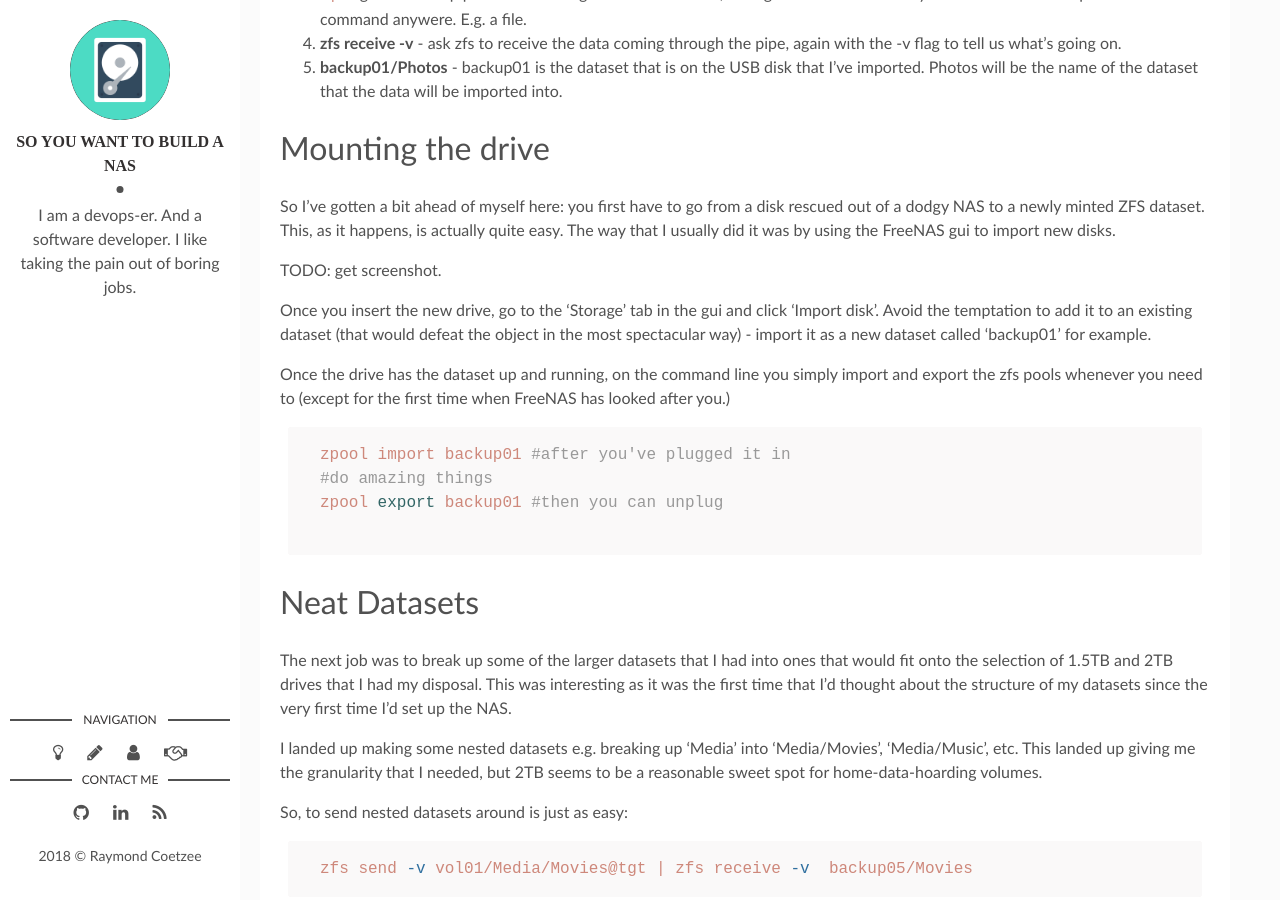
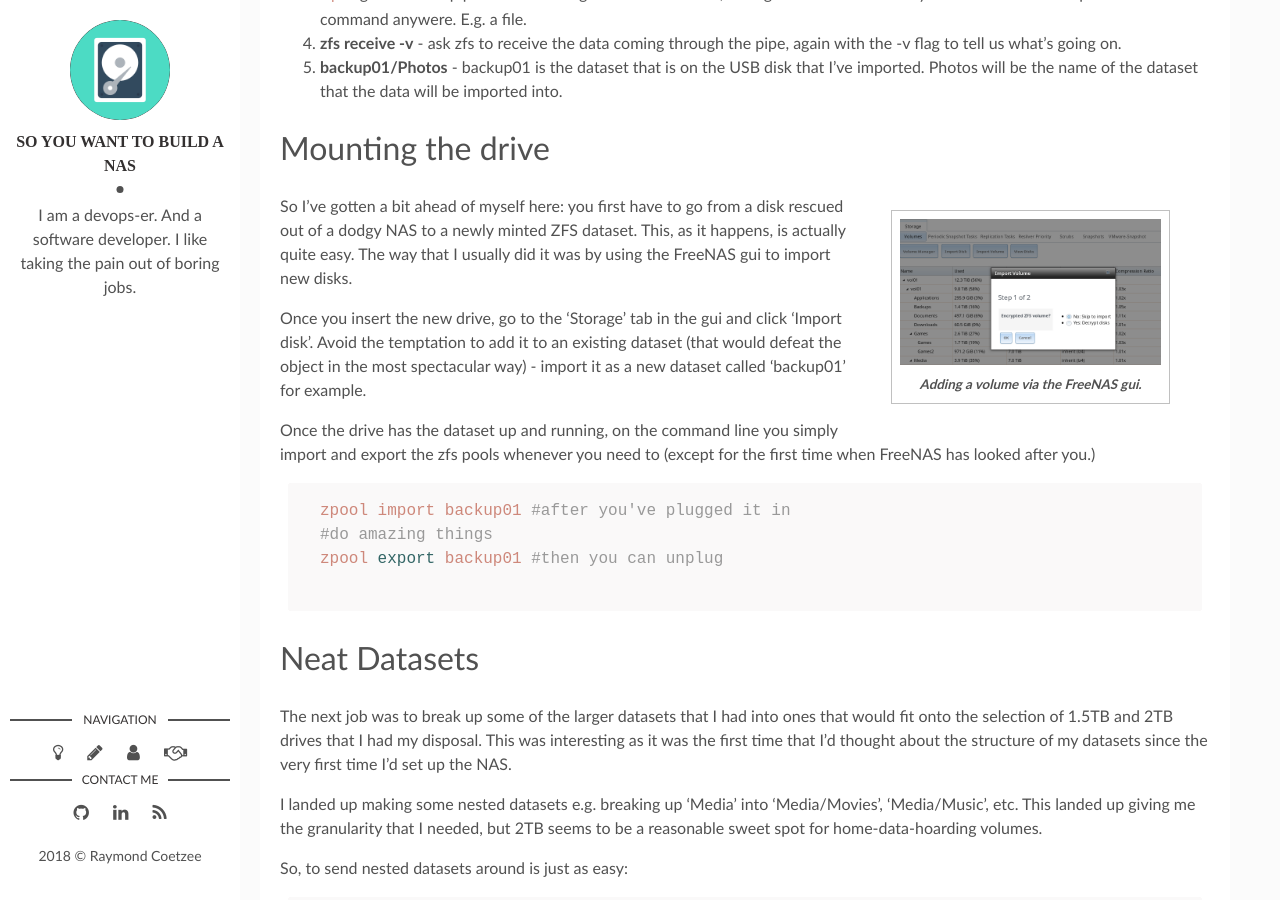
Before and after one commit to coetzeer/coetzeer, a Jekyll site: the page built from _posts/2018-10-05-Finally_the_nas_is_done.markdown, in a window 1280 px wide and 900 px high, scrolled down 1877 px. Built offline with Jekyll 4.4.1, drawn with Linux system fonts in a browser that asks for light colours; some web fonts are replaced.

Commit message:
minor updates

```diff
--- a/_posts/2018-10-05-Finally_the_nas_is_done.markdown
+++ b/_posts/2018-10-05-Finally_the_nas_is_done.markdown
@@ -44,9 +44,10 @@ So, deconstructing the above:
 5.  __backup01/Photos__ - backup01 is the dataset that is on the USB disk that I've imported. Photos will be the name of the dataset that the data will be imported into.
 
 # Mounting the drive
+{% include figure image_path="/assets/img/freenas_add_volume.png" alt="Adding a volument. Easy Peezy" class="image-small image-right" caption="Adding a volume via the FreeNAS gui." %}
+
+
 So I've gotten a bit ahead of myself here: you first have to go from a disk rescued out of a dodgy NAS to a newly minted ZFS dataset. This, as it happens, is actually quite easy. The way that I usually did it was by using the FreeNAS gui to import new disks.
-
-TODO: get screenshot.
 
 Once you insert the new drive, go to the 'Storage' tab in the gui and click 'Import disk'. Avoid the temptation to add it to an existing dataset (that would defeat the object in the most spectacular way) - import it as a new dataset called 'backup01' for example.
 
```
Also changed, not shown: assets/img/freenas_add_volume.png (added).
